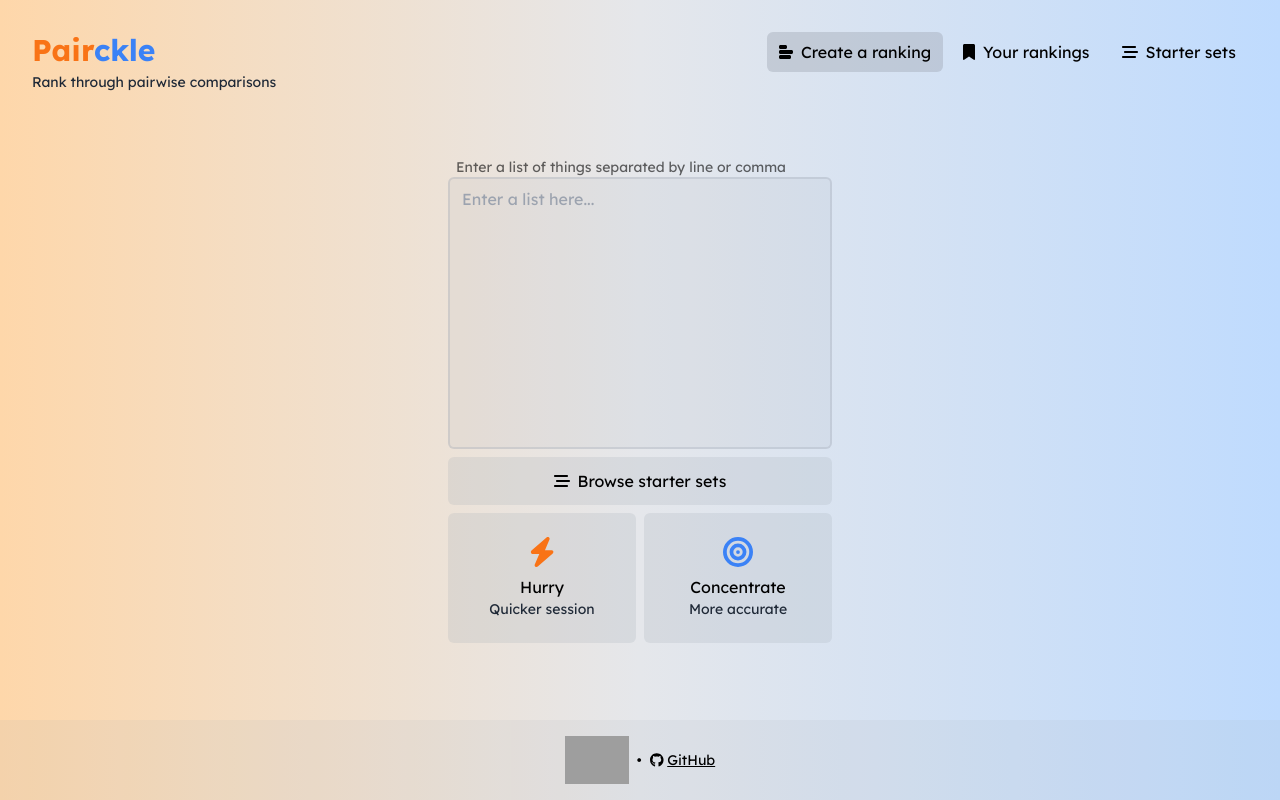
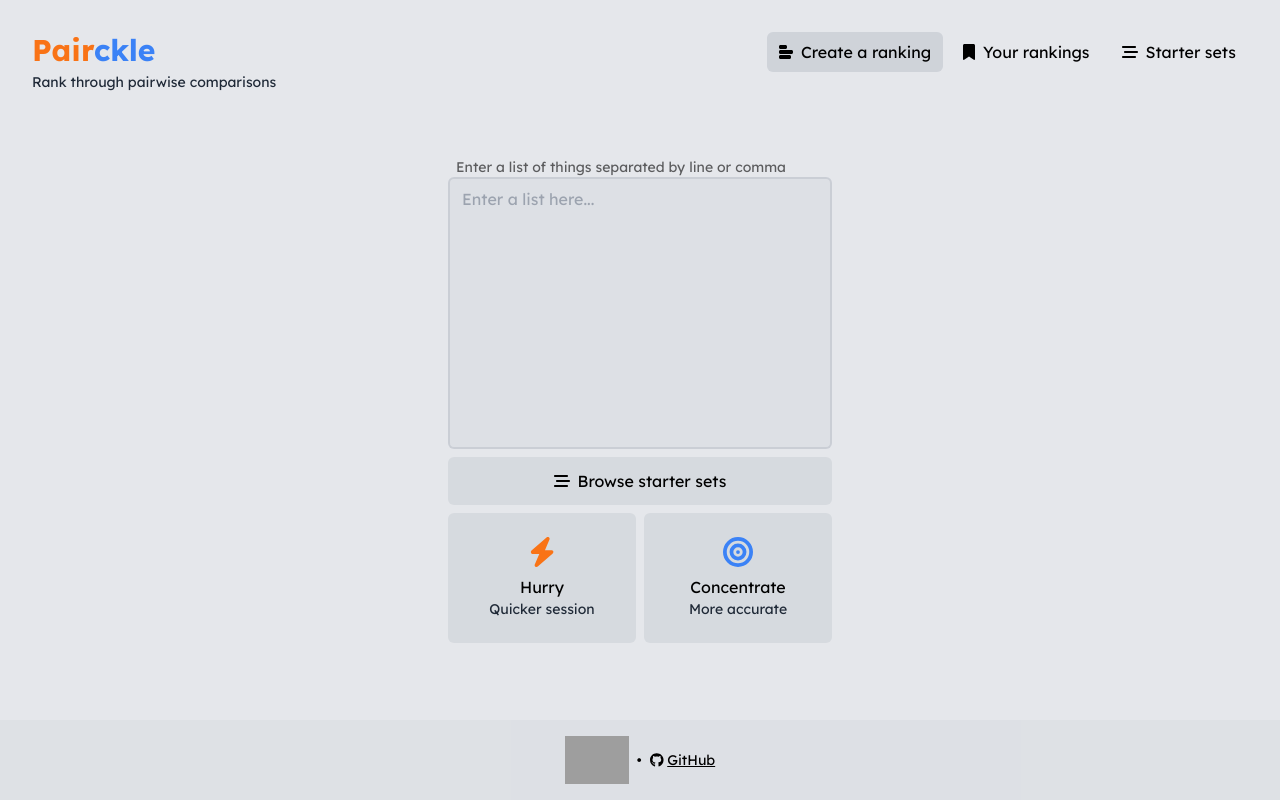
Before and after one commit to jakeo-dev/pairckle, a Next.js app: page / in a window 1280 px wide. Built offline with nearby package versions, Linux system fonts and the light colour scheme; grey boxes are pictures that could not be loaded.

Commit message:
make bg color just gray

```diff
--- a/src/components/Header.tsx
+++ b/src/components/Header.tsx
@@ -27,8 +27,8 @@ export default function Header() {
         <Link
           className={`${
             pathname == "/"
-              ? "bg-gray-400/40"
-              : "hover:bg-gray-400/20 active:bg-gray-400/30"
+              ? "bg-gray-400/30"
+              : "hover:bg-gray-400/15 active:bg-gray-400/20"
           } h-min flex justify-center items-center rounded-md text-sm lg:text-base text-left transition px-2.5 py-1.5 lg:px-3 lg:py-2`}
           href="/"
         >
@@ -43,8 +43,8 @@ export default function Header() {
         <Link
           className={`${
             pathname == "/rankings"
-              ? "bg-gray-400/40"
-              : "hover:bg-gray-400/20 active:bg-gray-400/30"
+              ? "bg-gray-400/30"
+              : "hover:bg-gray-400/15 active:bg-gray-400/20"
           } h-min flex justify-center items-center rounded-md text-sm lg:text-base text-left transition px-2.5 py-1.5 lg:px-3 lg:py-2`}
           href="/rankings"
         >
@@ -55,8 +55,8 @@ export default function Header() {
         <Link
           className={`${
             pathname == "/sets"
-              ? "bg-gray-400/40"
-              : "hover:bg-gray-400/20 active:bg-gray-400/30"
+              ? "bg-gray-400/30"
+              : "hover:bg-gray-400/15 active:bg-gray-400/20"
           } h-min flex justify-center items-center rounded-md text-sm lg:text-base text-left transition px-2.5 py-1.5 lg:px-3 lg:py-2`}
           href="/sets"
         >
--- a/src/pages/_app.tsx
+++ b/src/pages/_app.tsx
@@ -16,7 +16,7 @@ const lexend = Lexend({ subsets: ["latin"] });
 export default function App({ Component, pageProps, router }: AppProps) {
   return (
     <main
-      className={`${lexend.className} flex flex-col min-h-screen bg-gradient-to-br lg:bg-gradient-to-r from-orange-200 via-gray-200 to-blue-200`}
+      className={`${lexend.className} flex flex-col min-h-screen bg-gray-200`}
     >
       <Header />
       <Component {...pageProps} />
```
